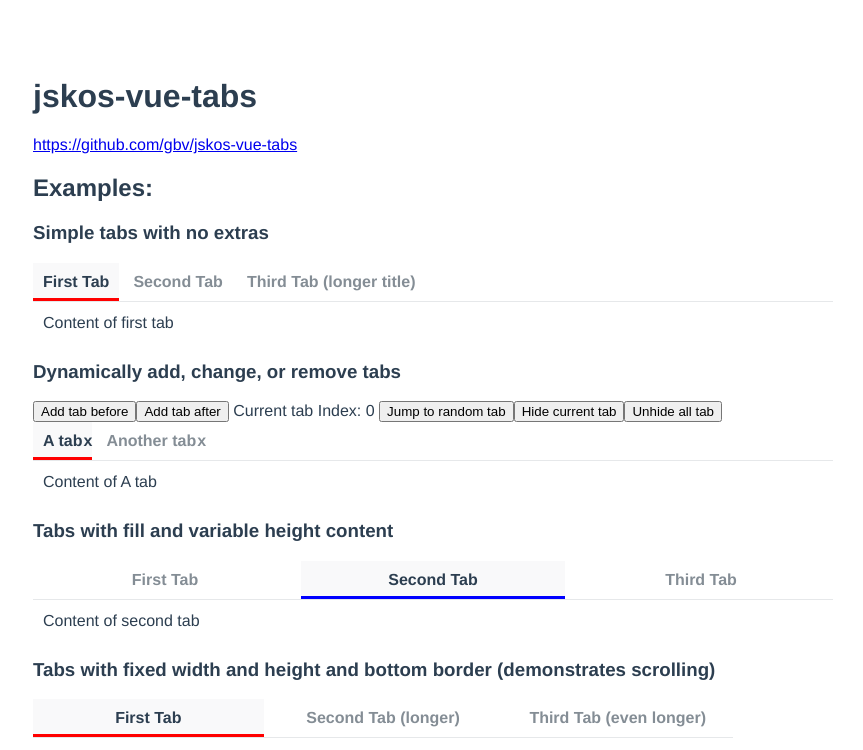
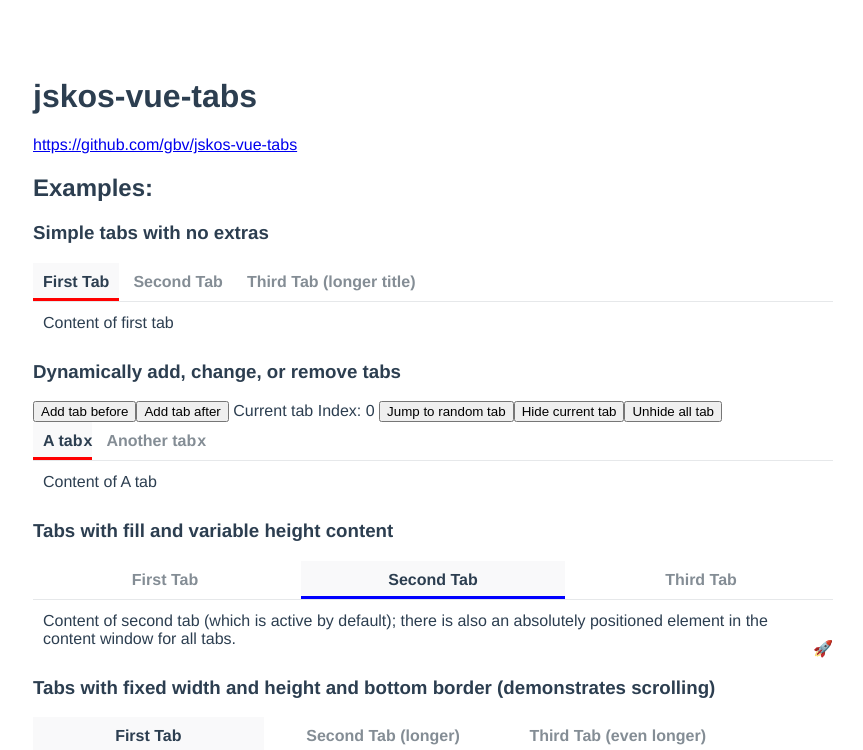
Before and after one commit to gbv/jskos-vue-tabs, a Vue app: page / in a window 1280 px wide. Shown: the top 750 px of the page, without its empty margins (207-1070 px from the left). Built offline with nearby package versions, Linux system fonts and the light colour scheme.

Commit message:
Adjustments to examples

```diff
--- a/src/examples/Example01.vue
+++ b/src/examples/Example01.vue
@@ -20,12 +20,5 @@ import Tab from "../components/Tab.vue"
 export default {
   name: "Example01",
   components: { Tabs, Tab },
-  data () {
-    return {}
-  },
 }
 </script>
-
-<style>
-
-</style>
--- a/src/examples/Example02.vue
+++ b/src/examples/Example02.vue
@@ -30,7 +30,7 @@
         {{ slotProps.tab.title }}
         <div
           class="closeButton"
-          @click="closeTab(slotProps.index)">
+          @click.stop="closeTab(slotProps.index)">
           x
         </div>
       </template>
@@ -48,8 +48,8 @@ export default {
   data () {
     return {
       tabIndex: 0,
-      tabs: ["A tab", "Another tab"],
-      hiddenTabs: [],
+      tabs: ["A tab", "Hidden by default", "Another tab"],
+      hiddenTabs: [1],
       tabCount: 0,
     }
   },
@@ -61,6 +61,8 @@ export default {
   methods: {
     prependTab() {
       this.tabs = [`Tab ${this.tabCount}`].concat(this.tabs)
+      // Increase hidden tab indexes by 1
+      this.hiddenTabs = this.hiddenTabs.map(i => i + 1)
     },
     appendTab() {
       this.tabs = this.tabs.concat(`Tab ${this.tabCount}`)
@@ -72,7 +74,12 @@ export default {
       console.log("[Example02] Tab changed to index", index, "with tab", tab)
     },
     closeTab(index) {
-      this.tabs.splice(index, 1)
+      this.tabs = [
+        ...this.tabs.slice(0, index),
+        ...this.tabs.slice(index + 1),
+      ]
+      // Decrease hidden tab indexes by 1 (for all tabs after the closed tab)
+      this.hiddenTabs = this.hiddenTabs.map(i => i - (i >= index ? 1 : 0))
     },
   },
 }
--- a/src/examples/Example03.vue
+++ b/src/examples/Example03.vue
@@ -8,11 +8,16 @@
     <tab
       title="Second Tab"
       active>
-      Content of second tab
+      Content of second tab (which is active by default); there is also an absolutely positioned element in the content window for all tabs.
     </tab>
     <tab title="Third Tab">
       Lorem ipsum dolor sit amet, consectetur adipiscing elit. Vivamus eleifend hendrerit felis, sit amet convallis risus sollicitudin id. Donec nec mollis enim. Aliquam porttitor in ligula eu malesuada. Etiam id condimentum nisl, ut rutrum diam. Pellentesque quis odio mollis massa facilisis aliquam ut vitae nisi. Ut eleifend nibh justo, id commodo ipsum auctor at. Maecenas pellentesque ligula eget iaculis rutrum. Morbi pellentesque urna sit amet accumsan aliquet. Ut eget elit vel odio venenatis tempus non at libero. Morbi quis sem ac ante vestibulum gravida vitae id nulla. Aenean ac laoreet lorem, ac tincidunt enim. Nam vitae dignissim neque. Phasellus ipsum nunc, molestie at fermentum eu, tincidunt ut nibh. Suspendisse quis molestie risus. Nam dictum massa sit amet turpis vulputate ultrices. Duis sodales semper iaculis.
     </tab>
+    <!-- Have something absolutely positioned in the content window -->
+    <div
+      style="position: absolute; bottom: 0; right: 0;">
+      🚀
+    </div>
   </tabs>
 </template>
 
@@ -23,12 +28,5 @@ import Tab from "../components/Tab.vue"
 export default {
   name: "Example03",
   components: { Tabs, Tab },
-  data () {
-    return {}
-  },
 }
 </script>
-
-<style>
-
-</style>
--- a/src/examples/Example04.vue
+++ b/src/examples/Example04.vue
@@ -43,12 +43,5 @@ import Tab from "../components/Tab.vue"
 export default {
   name: "Example03",
   components: { Tabs, Tab },
-  data () {
-    return {}
-  },
 }
 </script>
-
-<style>
-
-</style>
--- a/src/examples/Example05.vue
+++ b/src/examples/Example05.vue
@@ -22,12 +22,5 @@ import Tab from "../components/Tab.vue"
 export default {
   name: "Example05",
   components: { Tabs, Tab },
-  data () {
-    return {}
-  },
 }
 </script>
-
-<style>
-
-</style>
--- a/src/examples/Example06.vue
+++ b/src/examples/Example06.vue
@@ -22,12 +22,5 @@ import Tab from "../components/Tab.vue"
 export default {
   name: "Example06",
   components: { Tabs, Tab },
-  data () {
-    return {}
-  },
 }
 </script>
-
-<style>
-
-</style>
```
